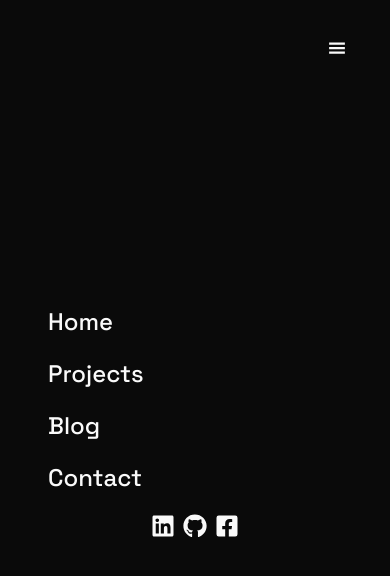
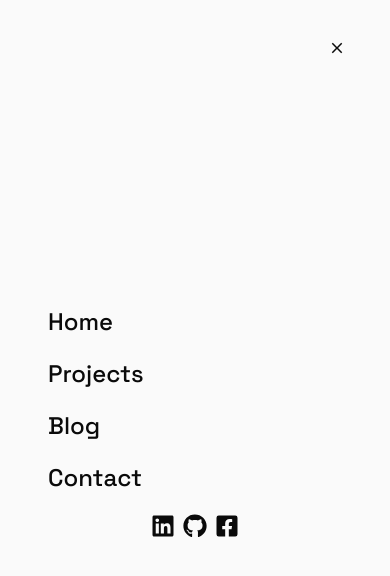
Before and after one commit to DreiDev04/nextjs-portfolio, a Next.js app: page / in a window 390 px wide. Both pictures are taken after a click on the button 337 px from the left and 48 px from the top of the page. Shown: the top 576 px of the page. Built offline with nearby package versions, Linux system fonts and the light colour scheme.

Commit message:
added: changing icon view

```diff
--- a/components/Navbar.tsx
+++ b/components/Navbar.tsx
@@ -63,16 +63,20 @@ const Navbar = () => {
           <Button
             variant="ghost"
             size="sm"
-            className="z-50 relative"
+            className="z-50 relative "
             onClick={() => {
               setOpen((prev) => !prev);
             }}
           >
-            <GiHamburgerMenu className="text-lg" />
+            {open ? (
+              <IoMdClose className="text-lg text-background " />
+            ) : (
+              <GiHamburgerMenu className="text-lg" />
+            )}
           </Button>
         </div>
         {open && (
-          <div className="absolute top-0 left-0 bg-background w-screen h-screen flex flex-col justify-center px-10 gap-5 ">
+          <div className="absolute top-0 left-0 bg-foreground text-background w-screen h-screen flex flex-col justify-center px-10 gap-5 ">
             <div className="flex gap-5 flex-col">
               {navLinks.map((link, index) => (
                 <Link
@@ -97,7 +101,6 @@ const Navbar = () => {
           </div>
         )}
       </div>
-
 
       <div className="hidden md:flex md:gap-6 lg:gap-10 xl:gap-14 ">
         <div className="flex gap-5">
```
